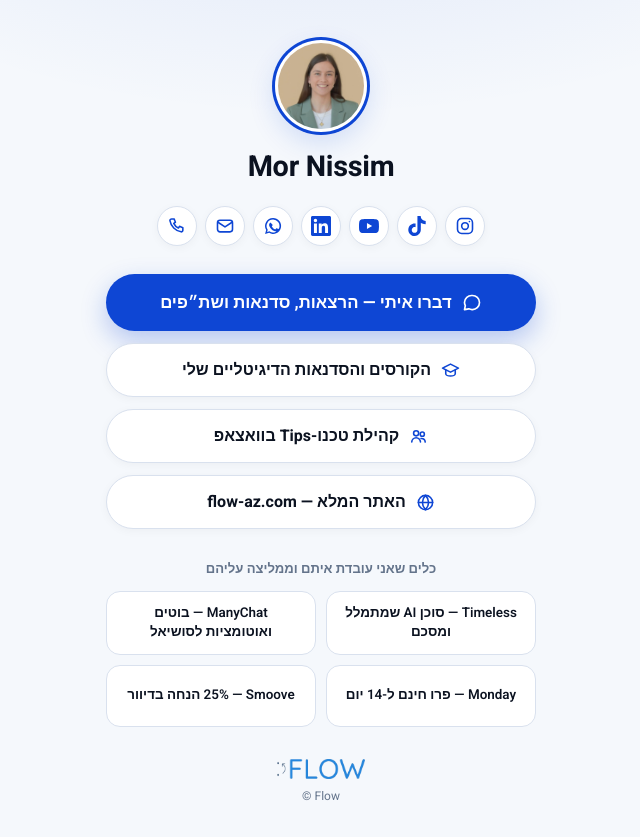
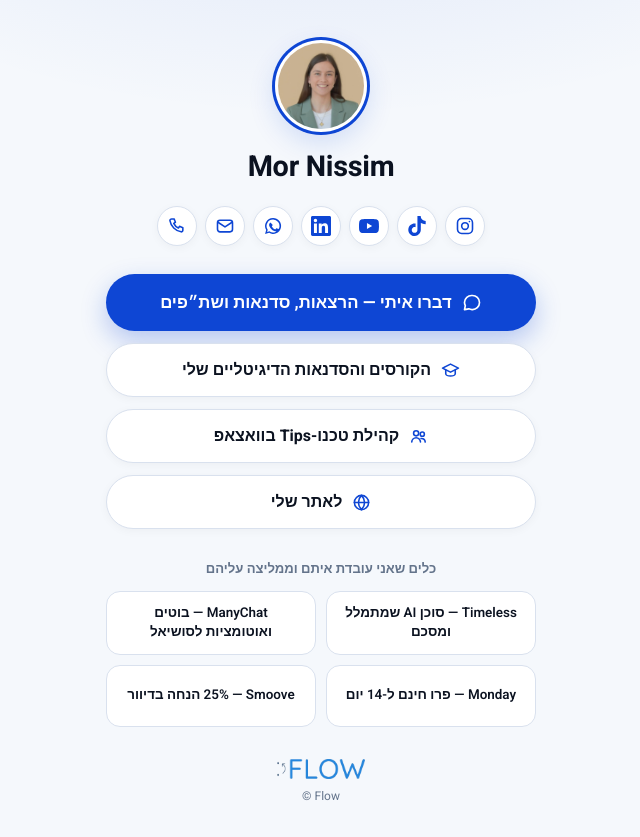
Before and after one commit to itay-messika301/flow-az-site, a plain HTML site: page links/index.html in a window 1280 px wide. Shown: the whole page, without its empty margins (319-959 px from the left). Drawn offline with Linux system fonts and the light colour scheme; a web font is replaced by a local one.

Commit message:
כפתור האתר: 'לאתר שלי'
Co-Authored-By: Claude Fable 5 <noreply@anthropic.com>

```diff
--- a/links/index.html
+++ b/links/index.html
@@ -107,7 +107,7 @@ footer span{font-size:.75rem;color:var(--muted);direction:ltr}
     </a>
     <a class="act" href="https://flow-az.com/">
       <svg viewBox="0 0 24 24" fill="none" stroke="currentColor" stroke-width="2" stroke-linecap="round" stroke-linejoin="round"><circle cx="12" cy="12" r="9"/><path d="M3 12h18M12 3c2.6 2.7 3.9 5.7 3.9 9s-1.3 6.3-3.9 9c-2.6-2.7-3.9-5.7-3.9-9S9.4 5.7 12 3z"/></svg>
-      האתר המלא — flow-az.com
+      לאתר שלי
     </a>
   </nav>
 
```
